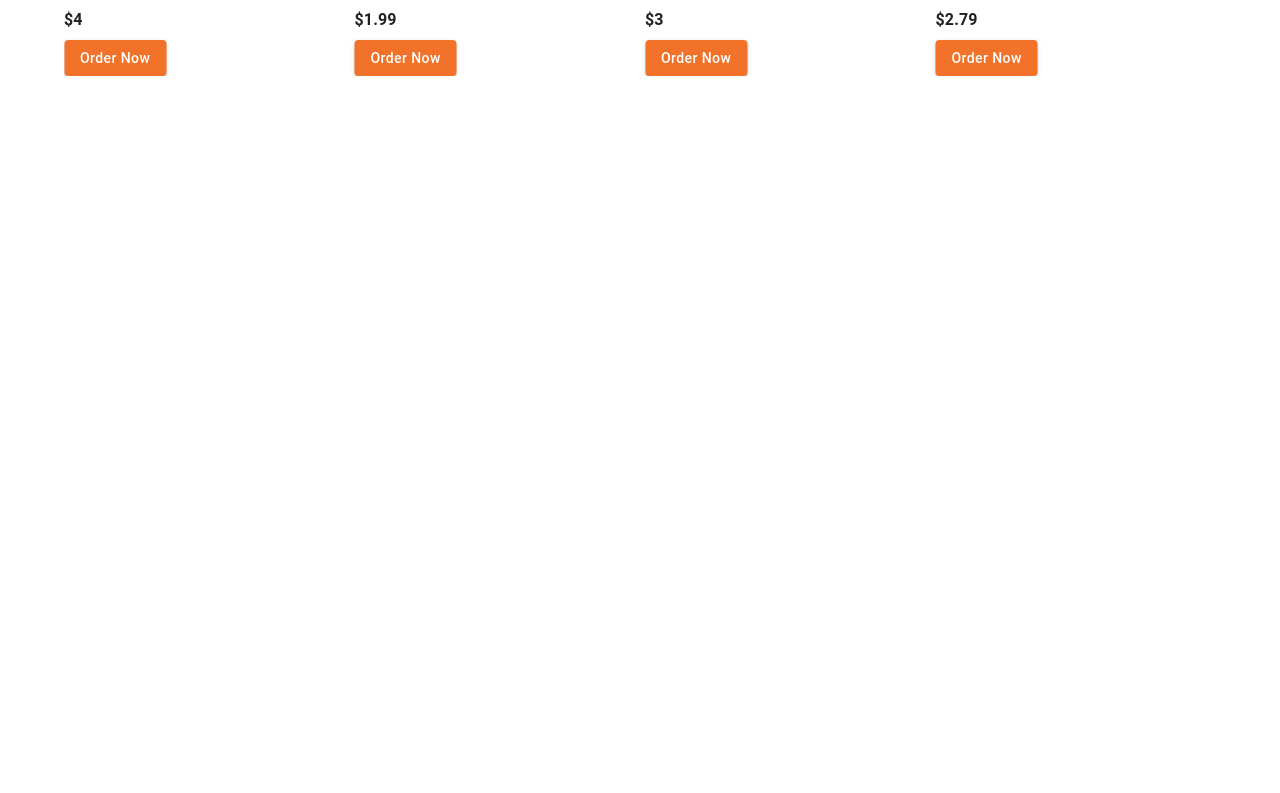
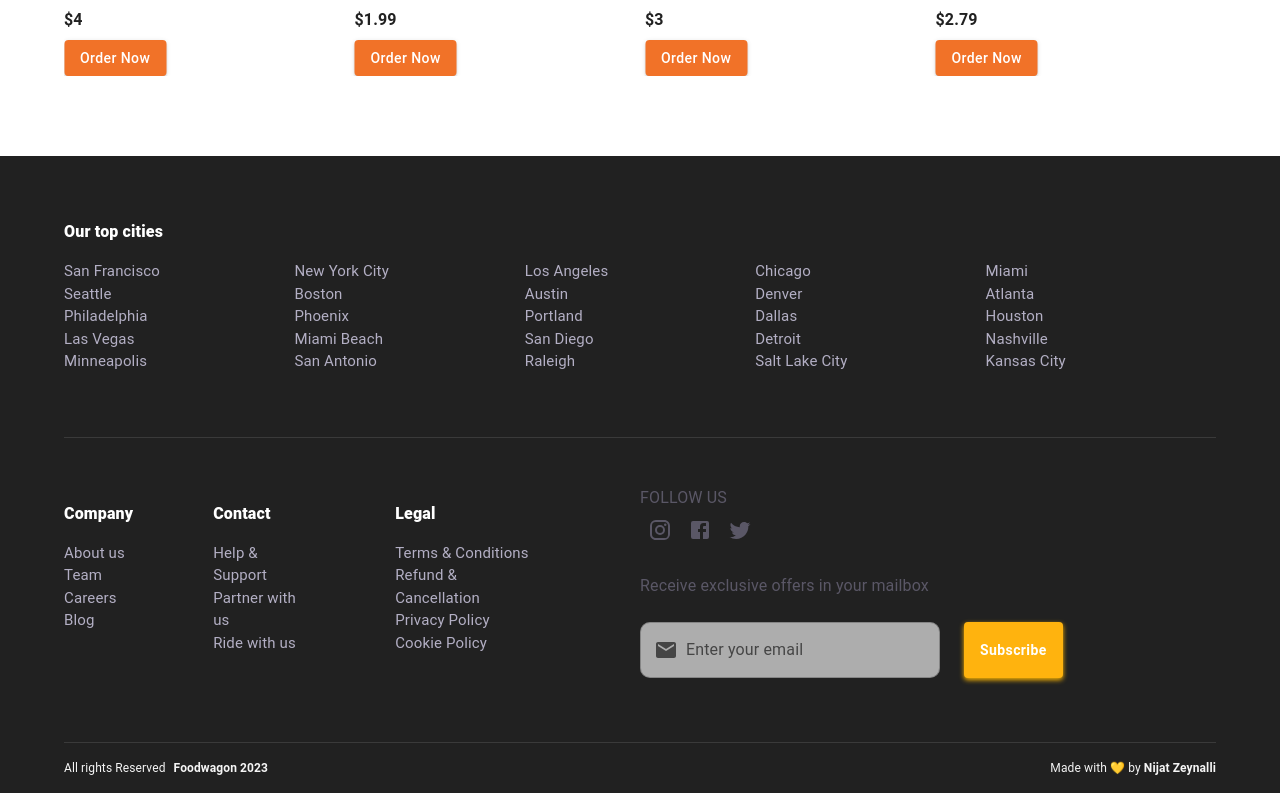
Before and after one commit to zeynalnicat/FoodWagon, a React (Vite) app: page / in a window 1280 px wide. Shown: the part 2832-3625 px from the top of the page. Before the commit the page ends 2988 px from the top, so only its background shows below. Built offline with nearby package versions, Linux system fonts and the light colour scheme.

Commit message:
footer component

```diff
--- /dev/null
+++ b/src/components/Footer/index.tsx
@@ -0,0 +1,339 @@
+import { Facebook, Instagram, Mail, Twitter } from "@mui/icons-material";
+import {
+  Button,
+  Container,
+  Divider,
+  Grid,
+  IconButton,
+  Stack,
+  TextField,
+  Typography,
+} from "@mui/material";
+import { Link } from "react-router-dom";
+
+const cities = [
+  {
+    id: 0,
+    name: "San Francisco",
+  },
+  {
+    id: 1,
+    name: "New York City",
+  },
+  {
+    id: 2,
+    name: "Los Angeles",
+  },
+  {
+    id: 3,
+    name: "Chicago",
+  },
+  {
+    id: 4,
+    name: "Miami",
+  },
+  {
+    id: 5,
+    name: "Seattle",
+  },
+  {
+    id: 6,
+    name: "Boston",
+  },
+  {
+    id: 7,
+    name: "Austin",
+  },
+  {
+    id: 8,
+    name: "Denver",
+  },
+  {
+    id: 9,
+    name: "Atlanta",
+  },
+  {
+    id: 10,
+    name: "Philadelphia",
+  },
+  {
+    id: 11,
+    name: "Phoenix",
+  },
+  {
+    id: 12,
+    name: "Portland",
+  },
+  {
+    id: 13,
+    name: "Dallas",
+  },
+  {
+    id: 14,
+    name: "Houston",
+  },
+  {
+    id: 15,
+    name: "Las Vegas",
+  },
+  {
+    id: 16,
+    name: "Miami Beach",
+  },
+  {
+    id: 17,
+    name: "San Diego",
+  },
+  {
+    id: 18,
+    name: "Detroit",
+  },
+  {
+    id: 19,
+    name: "Nashville",
+  },
+  {
+    id: 20,
+    name: "Minneapolis",
+  },
+  {
+    id: 21,
+    name: "San Antonio",
+  },
+  {
+    id: 22,
+    name: "Raleigh",
+  },
+  {
+    id: 23,
+    name: "Salt Lake City",
+  },
+  {
+    id: 24,
+    name: "Kansas City",
+  },
+];
+
+const footerLink = [
+  {
+    id: 0,
+    header: "Company",
+    links: [
+      {
+        name: "About us",
+        link: "/about-us",
+      },
+      {
+        name: "Team",
+        link: "/team",
+      },
+      {
+        name: "Careers",
+        link: "/careers",
+      },
+      {
+        name: "Blog",
+        link: "/blog",
+      },
+    ],
+  },
+  {
+    id: 1,
+    header: "Contact",
+    links: [
+      {
+        name: "Help & Support",
+        link: "/help",
+      },
+      {
+        name: "Partner with us",
+        link: "/partner-us",
+      },
+      {
+        name: "Ride with us",
+        link: "/ride-with-us",
+      },
+    ],
+  },
+  {
+    id: 2,
+    header: "Legal",
+    links: [
+      {
+        name: "Terms & Conditions",
+        link: "/terms",
+      },
+      {
+        name: "Refund & Cancellation",
+        link: "/",
+      },
+      {
+        name: "Privacy Policy",
+        link: "/",
+      },
+      {
+        name: "Cookie Policy",
+        link: "/",
+      },
+    ],
+  },
+];
+
+const Footer = () => {
+  const textFieldStyles = {
+    width: "300px",
+    backgroundColor: "#ADADAD",
+    borderRadius: "10px",
+    "&:hover": {
+      backgroundColor: "#ADADAD",
+      borderRadius: "10px",
+    },
+  };
+  const inputStyles = {
+    backgroundColor: "transparent",
+    borderRadius: "10px",
+    "&:hover": {
+      borderRadius: "10px",
+    },
+  };
+  return (
+    <Stack bgcolor="#212121">
+      <Container>
+        <Stack py={6}>
+          <Typography py={2} color="#FFFFFF" fontWeight={800}>
+            Our top cities
+          </Typography>
+          <Stack>
+            <Grid container>
+              {cities.map((city) => {
+                return (
+                  <Grid
+                    fontSize={15}
+                    item
+                    md={2.4}
+                    sm={3}
+                    xs={6}
+                    color="#B3AFC4"
+                    key={city.id}
+                  >
+                    {city.name}
+                  </Grid>
+                );
+              })}
+            </Grid>
+          </Stack>
+          <Divider sx={{ mt: 8, bgcolor: "#424242" }} />
+        </Stack>
+
+        <Grid container gap={12}>
+          <Grid item md={5}>
+            <Stack
+              flexDirection="row"
+              gap={{ md: 10, xs: 1 }}
+              justifyContent="center"
+            >
+              {footerLink.map((it) => {
+                return (
+                  <Stack
+                    key={it.id}
+                    sx={{
+                      "&>a": {
+                        textDecoration: "none",
+                        color: "#B3AFC4",
+                        fontSize: 15,
+                      },
+                    }}
+                  >
+                    <Typography py={2} color="#FFFFFF" fontWeight={800}>
+                      {it.header}
+                    </Typography>
+                    {it.links &&
+                      it.links.map((link) => {
+                        return <Link to={link.link}>{link.name}</Link>;
+                      })}
+                  </Stack>
+                );
+              })}
+            </Stack>
+          </Grid>
+
+          <Grid item md={6} xs={12} sx={{ "&>*": { color: "#5A5766" } }}>
+            <Stack>
+              <Typography>FOLLOW US</Typography>
+              <Stack flexDirection="row">
+                <IconButton>
+                  <Instagram sx={{ color: "#5A5766" }} />
+                </IconButton>
+                <IconButton sx={{ color: "#5A5766" }}>
+                  <Facebook />
+                </IconButton>
+                <IconButton sx={{ color: "#5A5766" }}>
+                  <Twitter />
+                </IconButton>
+              </Stack>
+
+              <Typography py={3}>
+                Receive exclusive offers in your mailbox
+              </Typography>
+              <Stack flexDirection="row" gap={3}>
+                <TextField
+                  color="secondary"
+                  label={
+                    <Stack flexDirection="row" alignItems="center" gap={1}>
+                      <Mail />
+                      Enter your email
+                    </Stack>
+                  }
+                  InputProps={{ sx: inputStyles }}
+                  variant="outlined"
+                  sx={textFieldStyles}
+                />
+                <Button
+                  sx={{
+                    textTransform: "capitalize",
+                    boxShadow: "0 2px 5px rgba(255, 184, 0, 1)",
+                    color: "white",
+                    fontWeight: "bold",
+                  }}
+                  color="secondary"
+                  variant="contained"
+                >
+                  Subscribe
+                </Button>
+              </Stack>
+            </Stack>
+          </Grid>
+        </Grid>
+        <Divider sx={{ mt: 8, bgcolor: "#424242" }} />
+        <Stack
+          py={2}
+          flexDirection="row"
+          justifyContent="space-between"
+          color="#F5F5F5"
+          sx={{ "&>*": { fontSize: 12 } }}
+          alignItems="center"
+        >
+          <Stack
+            flexDirection="row"
+            alignItems="center"
+            gap={1}
+            color="#F5F5F5"
+            sx={{ "&>*": { fontSize: 12 } }}
+          >
+            <Typography>All rights Reserved </Typography>
+            <Typography fontWeight={700}>
+              {" "}
+              Foodwagon {new Date().getFullYear()}
+            </Typography>
+          </Stack>
+          <Typography>
+            Made with 💛 by{" "}
+            <span style={{ fontWeight: 700 }}> Nijat Zeynalli </span>
+          </Typography>
+        </Stack>
+      </Container>
+    </Stack>
+  );
+};
+
+export default Footer;
--- a/src/pages/Home/index.tsx
+++ b/src/pages/Home/index.tsx
@@ -4,6 +4,7 @@ import Banner from '../../components/Banner'
 import FoodDiscount from '../../components/FoodDiscount'
 import HowWork from '../../components/HowWork'
 import PopularItems from '../../components/PopularItems'
+import Footer from '../../components/Footer'
 
 const Home = () => {
   return (
@@ -13,7 +14,7 @@ const Home = () => {
         <FoodDiscount/>
         <HowWork/>
         <PopularItems/>
-
+          <Footer/>
       </Stack>
   )
 }
```
